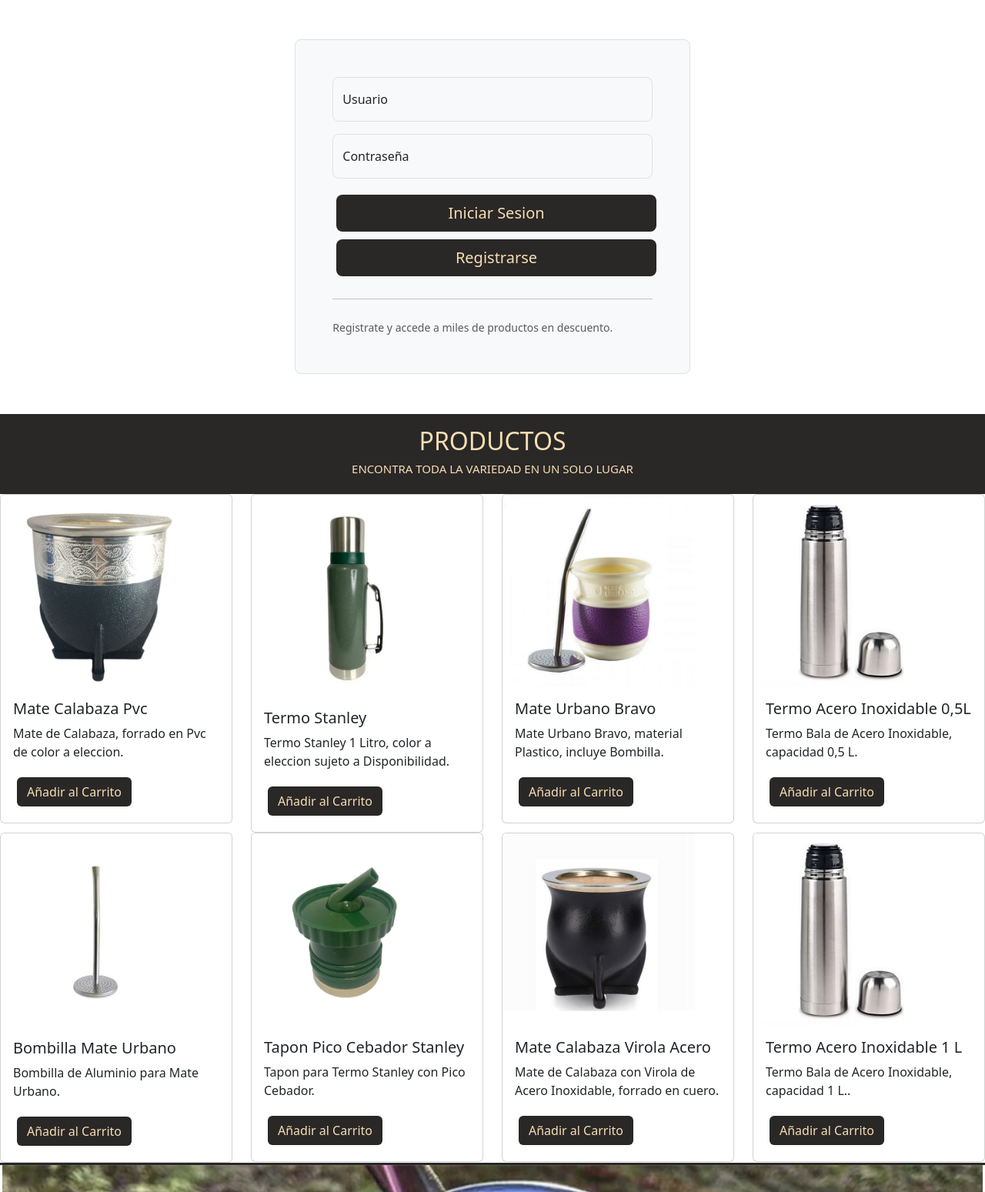
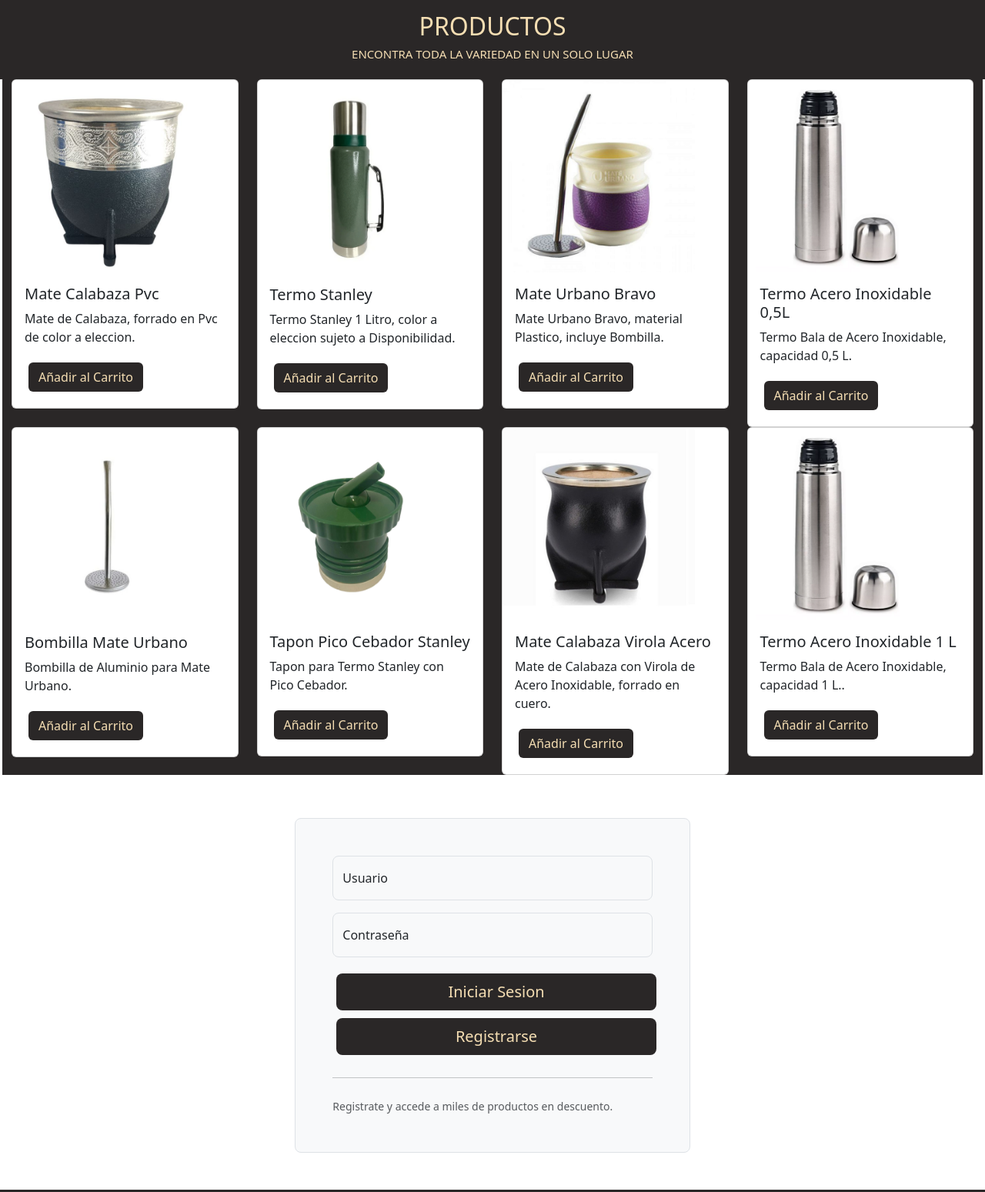
Before and after one commit to jerobagni/horus-mates, a plain HTML site: page index.html in a window 1280 px wide. Shown: the part 106-1655 px from the top of the page at 77% size. Drawn offline with nearby package versions, Linux system fonts and the light colour scheme.

Commit message:
cambiando las cards

```diff
--- a/css/estilo.css
+++ b/css/estilo.css
@@ -76,6 +76,16 @@ html {
   width: 250px;
 }
 
+.stanley {
+  width: 240px;
+}
+
+.fondoProductos {
+  background-color: rgb(42, 39, 39);
+  margin-left: 3px;
+  margin-right: 3px;
+}
+
 /* CARDS */
 
 .cards {
--- a/index.html
+++ b/index.html
@@ -24,17 +24,16 @@
         <div class="container d-flex flex-wrap justify-content-center"></div>
 
         <button
-        class="navbar-toggler"
-        type="button"
-        data-bs-toggle="collapse"
-        data-bs-target="#navbarNav"
-        aria-controls="navbarNav"
-        aria-expanded="false"
-        aria-label="Toggle navigation"
-      >
-        <span class="navbar-toggler-icon"></span>
-      </button>
-
+          class="navbar-toggler"
+          type="button"
+          data-bs-toggle="collapse"
+          data-bs-target="#navbarNav"
+          aria-controls="navbarNav"
+          aria-expanded="false"
+          aria-label="Toggle navigation"
+        >
+          <span class="navbar-toggler-icon"></span>
+        </button>
 
         <nav class="collapse navbar-collapse" id="navbarNav">
           <ul class="navbar-nav ms-auto">
@@ -70,44 +69,6 @@
         </form>
       </div>
     </header>
-<!-- HEADER -->
-     <div class="px-4 py-5 fondoImg mt-2">
-
-        <div class="col-md-10 mx-auto col-lg-5">
-          <form class="p-4 p-md-5 border rounded-3 bg-body-tertiary">
-            <div class="form-floating mb-3">
-              <input
-                type="text"
-                class="form-control w-100 btn btn-lg border"
-                id="floatingInput"
-                placeholder="Ingrese su Usuario"
-              />
-              <label for="floatingInput">Usuario</label>
-            </div>
-            <div class="form-floating mb-3">
-              <input
-                type="password"
-                class="form-control w-100 btn btn-lg border"
-                id="floatingPassword"
-                placeholder="Contraseña"
-              />
-              <label for="floatingPassword">Contraseña</label>
-            </div>
-
-            <button class="w-100 btn btn-lg colorBtn" type="submit">
-              Iniciar Sesion
-            </button>
-            <button class="w-100 btn btn-lg colorBtn" type="submit">
-              Registrarse
-            </button>
-            <hr class="my-4" />
-            <small class="text-body-secondary"
-              >Registrate y accede a miles de productos en descuento.</small
-            >
-          </form>
-        </div>
-
-    </div>
 
     <!-- PRODUCTOS -->
 
@@ -117,7 +78,8 @@
     </div>
 
     <!-- CARDS -->
-    <div class="row">
+    <div class="row fondoProductos">
+      <!-- 1 -->
       <div class="col-xl-3 col-md-6 col-sm-12">
         <div class="card">
           <img
@@ -134,11 +96,12 @@
           </div>
         </div>
       </div>
+      <!-- 2 -->
       <div class="col-xl-3 col-md-6 col-sm-12">
         <div class="card">
           <img
             src="img/termo-stanley.png"
-            class="card-img-top"
+            class="card-img-top stanley"
             alt="Termo Stanley"
           />
           <div class="card-body">
@@ -150,6 +113,7 @@
           </div>
         </div>
       </div>
+      <!-- 3 -->
       <div class="col-xl-3 col-md-6 col-sm-12">
         <div class="card">
           <img
@@ -166,6 +130,7 @@
           </div>
         </div>
       </div>
+      <!-- 4 -->
       <div class="col-xl-3 col-md-6 col-sm-12">
         <div class="card">
           <img
@@ -182,6 +147,7 @@
           </div>
         </div>
       </div>
+      <!-- 5 -->
       <div class="col-xl-3 col-md-6 col-sm-12">
         <div class="card">
           <img
@@ -196,6 +162,7 @@
           </div>
         </div>
       </div>
+      <!-- 6 -->
       <div class="col-xl-3 col-md-6 col-sm-12">
         <div class="card">
           <img
@@ -210,6 +177,7 @@
           </div>
         </div>
       </div>
+      <!-- 7 -->
       <div class="col-xl-3 col-md-6 col-sm-12">
         <div class="card">
           <img
@@ -226,6 +194,7 @@
           </div>
         </div>
       </div>
+      <!-- 8 -->
       <div class="col-xl-3 col-md-6 col-sm-12">
         <div class="card">
           <img
@@ -242,6 +211,44 @@
           </div>
         </div>
       </div>
+    </div>
+
+    <!-- HERO -->
+    <div class="px-4 py-5 fondoImg mt-2">
+      <div class="col-md-10 mx-auto col-lg-5">
+        <form class="p-4 p-md-5 border rounded-3 bg-body-tertiary">
+          <div class="form-floating mb-3">
+            <input
+              type="text"
+              class="form-control w-100 btn btn-lg border"
+              id="floatingInput"
+              placeholder="Ingrese su Usuario"
+            />
+            <label for="floatingInput">Usuario</label>
+          </div>
+          <div class="form-floating mb-3">
+            <input
+              type="password"
+              class="form-control w-100 btn btn-lg border"
+              id="floatingPassword"
+              placeholder="Contraseña"
+            />
+            <label for="floatingPassword">Contraseña</label>
+          </div>
+
+          <button class="w-100 btn btn-lg colorBtn" type="submit">
+            Iniciar Sesion
+          </button>
+          <button class="w-100 btn btn-lg colorBtn" type="submit">
+            Registrarse
+          </button>
+          <hr class="my-4" />
+          <small class="text-body-secondary"
+            >Registrate y accede a miles de productos en descuento.</small
+          >
+        </form>
+      </div>
+    </div>
 
     <!-- CAROUSEL -->
 
```
